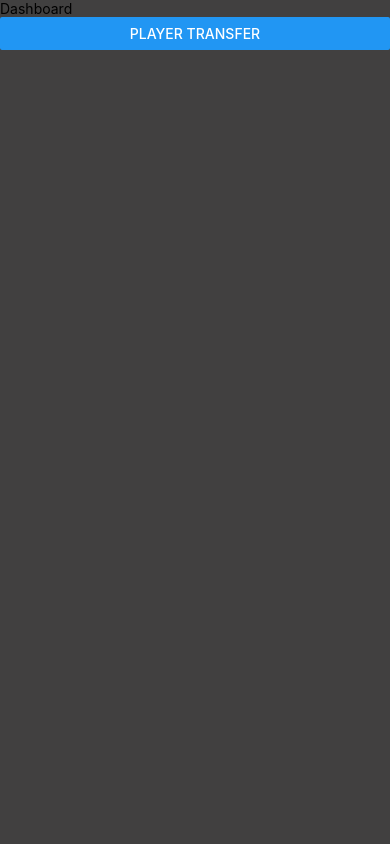
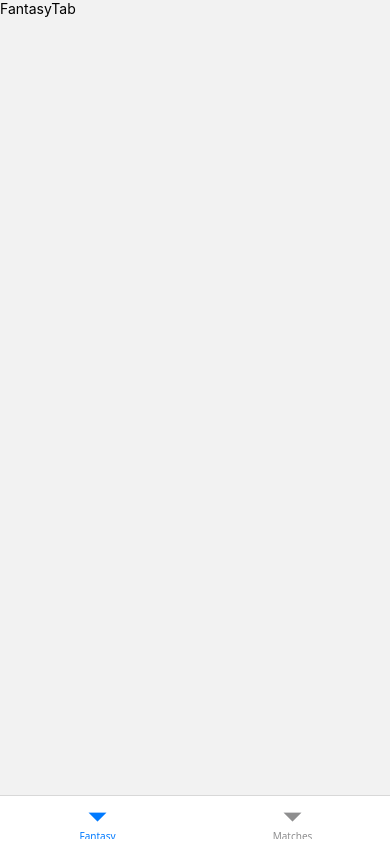
Before and after one commit to Pranilsthaa/Dream-Team, a React Native app: screen /Auth in a window 390 px wide. Built offline with nearby package versions, Linux system fonts and the light colour scheme.

Commit message:
basic navigation flow

```diff
--- a/App.tsx
+++ b/App.tsx
@@ -8,6 +8,7 @@
 import { StatusBar, StyleSheet, useColorScheme } from 'react-native';
 import { SafeAreaProvider } from 'react-native-safe-area-context';
 import Navigator from './src/navigation';
+import RootNavigator from '@/navigation/RootNavigator';
 
 function App() {
   const isDarkMode = useColorScheme() === 'dark';
@@ -21,7 +22,7 @@
 }
 
 function AppContent() {
-  return <Navigator />;
+  return <RootNavigator />;
 }
 
 export default App;
--- a/package.json
+++ b/package.json
@@ -11,6 +11,7 @@
   },
   "dependencies": {
     "@react-native/new-app-screen": "0.85.1",
+    "@react-navigation/bottom-tabs": "^7.15.11",
     "@react-navigation/native": "^7.2.2",
     "@react-navigation/native-stack": "^7.14.11",
     "axios": "^1.15.2",
--- /dev/null
+++ b/src/navigation/AppNavigator.tsx
@@ -0,0 +1,17 @@
+import React from 'react';
+import { createBottomTabNavigator } from '@react-navigation/bottom-tabs';
+import FantasyTab from '@/screens/fantasy';
+import MatchesTab from '@/screens/matches';
+
+const BottomTab = createBottomTabNavigator();
+
+const AppNavigator = () => {
+  return (
+    <BottomTab.Navigator screenOptions={{ headerShown: false }}>
+      <BottomTab.Screen name="Fantasy" component={FantasyTab} />
+      <BottomTab.Screen name="Matches" component={MatchesTab} />
+    </BottomTab.Navigator>
+  );
+};
+
+export default AppNavigator;
--- /dev/null
+++ b/src/navigation/AuthNavigator.tsx
@@ -0,0 +1,23 @@
+import { View, Text } from 'react-native';
+import React from 'react';
+import { createNativeStackNavigator } from '@react-navigation/native-stack';
+import { AppText } from '@/components/common/AppText';
+
+const Stack = createNativeStackNavigator();
+
+const AuthNavigator = () => {
+  return (
+    <Stack.Navigator screenOptions={{ headerShown: false }}>
+      <Stack.Screen
+        name="SignIn"
+        component={() => <AppText> SignIn</AppText>}
+      />
+      <Stack.Screen
+        name="SignUp"
+        component={() => <AppText> SignUp</AppText>}
+      />
+    </Stack.Navigator>
+  );
+};
+
+export default AuthNavigator;
--- /dev/null
+++ b/src/navigation/RootNavigator.tsx
@@ -0,0 +1,26 @@
+import { View, Text } from 'react-native';
+import React from 'react';
+import { createBottomTabNavigator } from '@react-navigation/bottom-tabs';
+import { createNativeStackNavigator } from '@react-navigation/native-stack';
+import AppNavigator from './AppNavigator';
+import AuthNavigator from './AuthNavigator';
+import { NavigationContainer } from '@react-navigation/native';
+
+const Stack = createNativeStackNavigator();
+
+const RootNavigator = () => {
+  const auth = true;
+  return (
+    <NavigationContainer>
+      <Stack.Navigator screenOptions={{ headerShown: false }}>
+        {auth ? (
+          <Stack.Screen name="App" component={AppNavigator} />
+        ) : (
+          <Stack.Screen name="Auth" component={AuthNavigator} />
+        )}
+      </Stack.Navigator>
+    </NavigationContainer>
+  );
+};
+
+export default RootNavigator;
--- /dev/null
+++ b/src/screens/fantasy/index.tsx
@@ -0,0 +1,12 @@
+import { View, Text } from 'react-native';
+import React from 'react';
+
+const FantasyTab = () => {
+  return (
+    <View>
+      <Text>FantasyTab</Text>
+    </View>
+  );
+};
+
+export default FantasyTab;
--- /dev/null
+++ b/src/screens/matches/index.tsx
@@ -0,0 +1,12 @@
+import { View, Text } from 'react-native';
+import React from 'react';
+
+const MatchesTab = () => {
+  return (
+    <View>
+      <Text>MatchesTab</Text>
+    </View>
+  );
+};
+
+export default MatchesTab;
```
Also changed, not shown: 1 other file (tests, documents, lock files or other folders).
